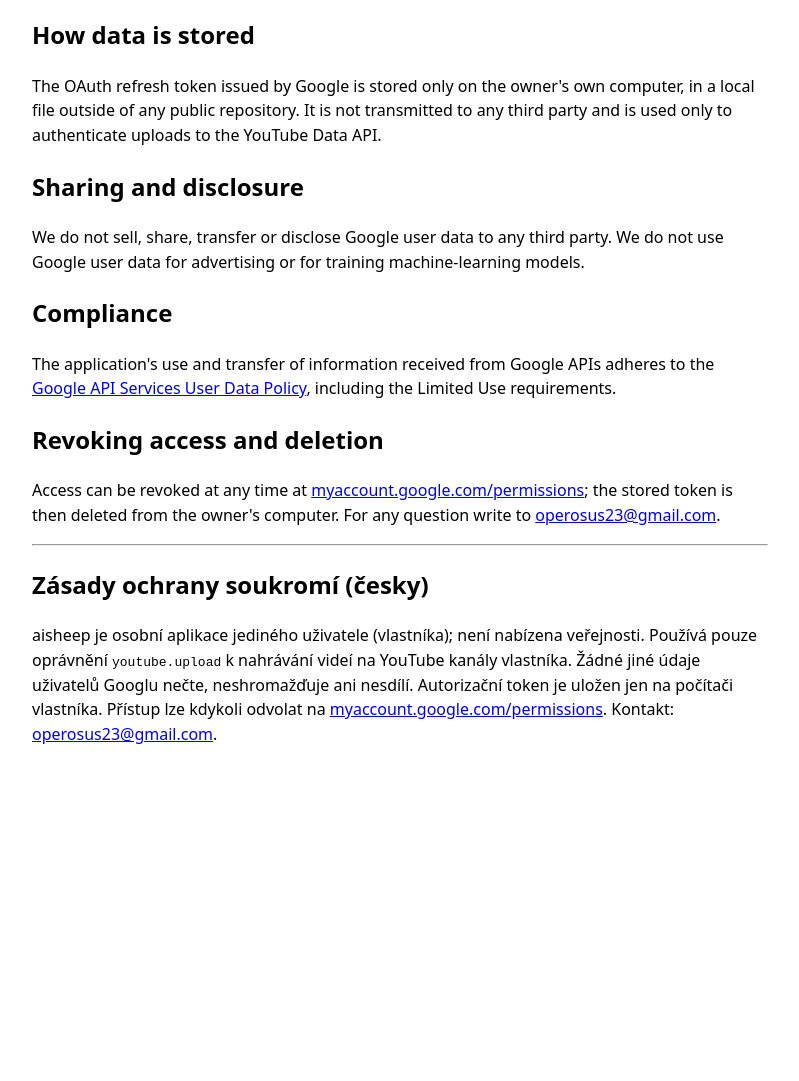
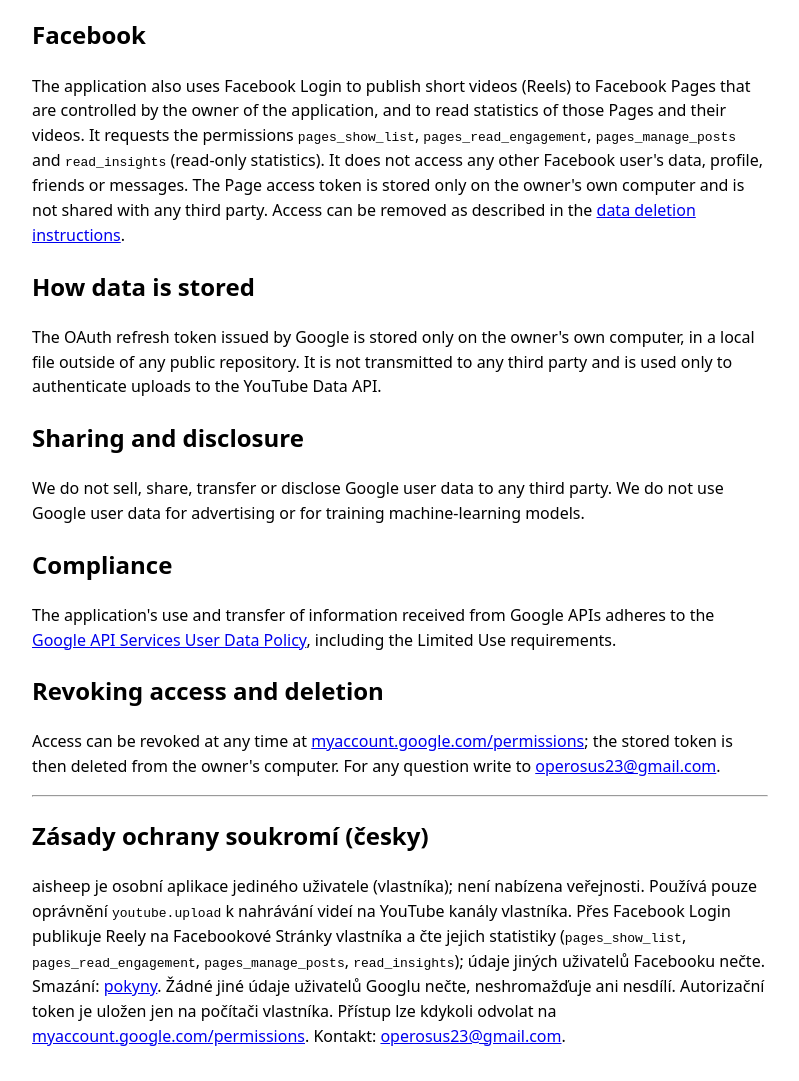
Before and after one commit to michalrimal-spec/aisheep-info, a plain HTML site: page privacy.html in a window 1280 px wide. Shown: the part 500-1581 px from the top of the page, without its empty margins (240-1039 px from the left). Before the commit the page ends 1279 px from the top, so only its background shows below. Drawn offline with Linux system fonts and the light colour scheme.

Commit message:
privacy.html: doplněn Facebook (oprávnění Stránek a statistik)

```diff
--- a/privacy.html
+++ b/privacy.html
@@ -8,7 +8,7 @@
 </head>
 <body>
 <h1>Privacy Policy</h1>
-<p><a href="index.html">aisheep</a> &middot; Last updated: 9 November 2026</p>
+<p><a href="index.html">aisheep</a> &middot; Last updated: 22 November 2026</p>
 
 <h2>Who we are</h2>
 <p>aisheep is a personal, single-user application operated by its owner. It is not offered to
@@ -21,6 +21,16 @@ the public and has no other users. Contact: <a href="mailto:operosus23@gmail.com
 channels that are controlled by the owner of the application.</p>
 <p>The application does not read, collect or analyse any other Google user data, such as
 your YouTube viewing history, subscriptions, comments, contacts, e-mail or files.</p>
+
+<h2>Facebook</h2>
+<p>The application also uses Facebook Login to publish short videos (Reels) to Facebook Pages
+that are controlled by the owner of the application, and to read statistics of those Pages and
+their videos. It requests the permissions <code>pages_show_list</code>,
+<code>pages_read_engagement</code>, <code>pages_manage_posts</code> and
+<code>read_insights</code> (read-only statistics). It does not access any other Facebook user's
+data, profile, friends or messages. The Page access token is stored only on the owner's own
+computer and is not shared with any third party. Access can be removed as described in the
+<a href="deletion.html">data deletion instructions</a>.</p>
 
 <h2>How data is stored</h2>
 <p>The OAuth refresh token issued by Google is stored only on the owner's own computer, in a
@@ -46,6 +56,10 @@ stored token is then deleted from the owner's computer. For any question write t
 <h2 lang="cs">Zásady ochrany soukromí (česky)</h2>
 <p lang="cs">aisheep je osobní aplikace jediného uživatele (vlastníka); není nabízena veřejnosti.
 Používá pouze oprávnění <code>youtube.upload</code> k nahrávání videí na YouTube kanály vlastníka.
+Přes Facebook Login publikuje Reely na Facebookové Stránky vlastníka a čte jejich statistiky
+(<code>pages_show_list</code>, <code>pages_read_engagement</code>, <code>pages_manage_posts</code>,
+<code>read_insights</code>); údaje jiných uživatelů Facebooku nečte.
+Smazání: <a href="deletion.html">pokyny</a>.
 Žádné jiné údaje uživatelů Googlu nečte, neshromažďuje ani nesdílí. Autorizační token je uložen jen
 na počítači vlastníka. Přístup lze kdykoli odvolat na
 <a href="https://myaccount.google.com/permissions">myaccount.google.com/permissions</a>.
```
